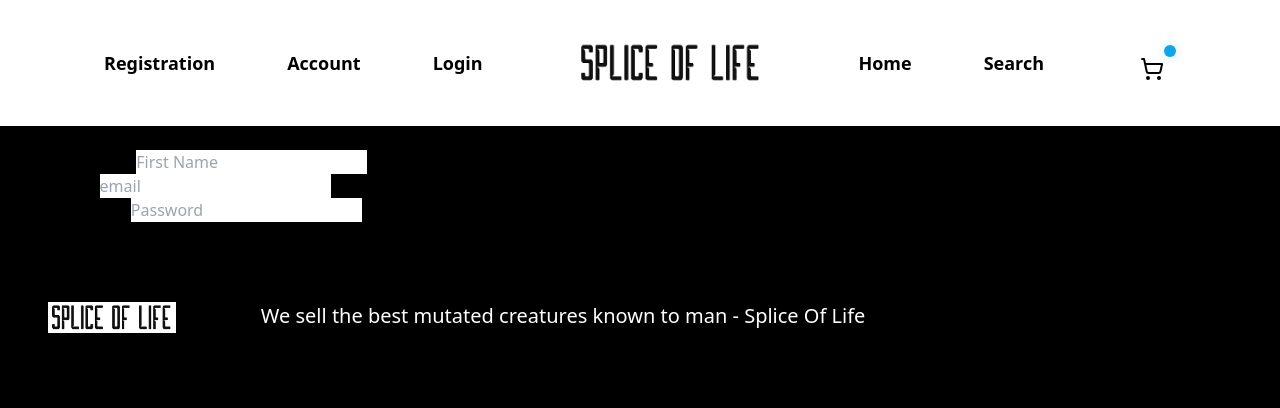
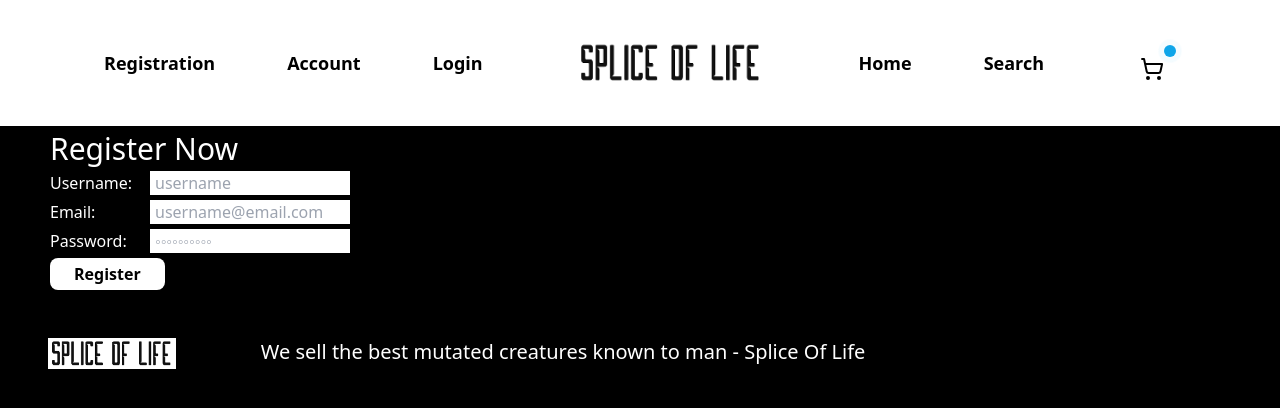
Before and after one commit to Splice-of-Life/SpliceOfLife, a React (Vite) app: page /registration in a window 1280 px wide. Shown: the top 408 px of the page. Built offline with nearby package versions, Linux system fonts and the light colour scheme.

Commit message:
registration updated

```diff
--- a/src/pages/registration.jsx
+++ b/src/pages/registration.jsx
@@ -1,5 +1,25 @@
 import axios from "axios";
 import { useState } from 'react';
+
+
+function FormField({ label, placeholder, handler, password = false }) {
+  const inputStyle = { color: 'black', width: "200px", outline: 'none', paddingLeft: '5px' }
+  if (password) {
+    inputStyle['-webkit-text-security'] = 'circle'
+  }
+  return (
+    <div className="formField" style={{ marginBottom: '5px' }}>
+      <label style={{ width: "100px", display: 'inline-block' }} className="formLabel">{label}: </label>
+      <input
+        style={inputStyle}
+        className="formInput"
+        onChange={handler}
+        type="text"
+        placeholder={placeholder}
+      />
+    </div>
+  )
+}
 
 export default function RegistrationPage() {
   const [username, setUsername] = useState('');
@@ -30,10 +50,8 @@ export default function RegistrationPage() {
       }
     );
     const data = response.data;
-    console.log('response', response)
     if (response.status === 200) {
       setResponse('Registration Successful')
-      console.log('data', data)
     } else {
       // TODO: get error message from response
       setResponse(`Error: ${response.data}`)
@@ -42,31 +60,36 @@ export default function RegistrationPage() {
 
   return (
     <>
-      <div style={{ marginLeft: '50px' }}>
-        <h1 className="heading"> Registration Page</h1>
+      <div style={{ marginLeft: '50px', color: 'white', }}>
+        <div style={{ fontSize: '30px' }}>Register Now</div>
         {/* Create Register Form with Username and Password */}
         <div className="form">
-          <div className="username">
-            <label className="form__label">Username: </label>
-            <input onChange={handleUsernameChange} className="form__input" type="text" id="firstName" placeholder="First Name" />
-          </div>
-          <div className="email">
-            <label className="form__label">Email: </label>
-            <input onChange={handleEmailChange} className="form__input" type="text" id="email" placeholder="email" />
-          </div>
-          <div className="password">
-            <label className="form__label">Password: </label>
-            <input onChange={handlePasswordChange} className="form__input" type="text" id="password" placeholder="Password" />
-          </div>
+          <FormField
+            label="Username"
+            handler={handleUsernameChange}
+            placeholder="username"
+          />
+          <FormField
+            label="Email"
+            handler={handleEmailChange}
+            placeholder="username@email.com"
+          />
+          <FormField
+            label="Password"
+            handler={handlePasswordChange}
+            placeholder="◦◦◦◦◦◦◦◦◦◦"
+            password={true}
+          />
         </div>
         <button
+          style={{ backgroundColor: 'white', color: 'black' }}
           disabled={!(username && email && password)}
           onClick={handleSubmit} className="btn"
         >Register</button>
         <div>
           {response}
         </div>
-      </div>
+      </div >
     </>
   );
 }
```
